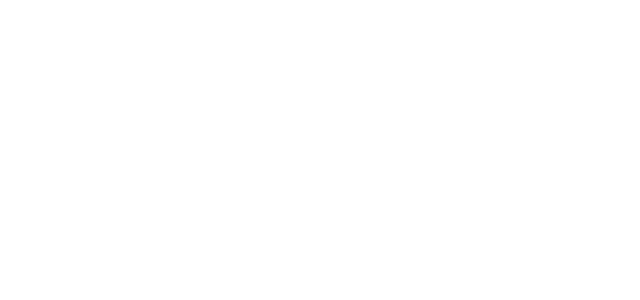
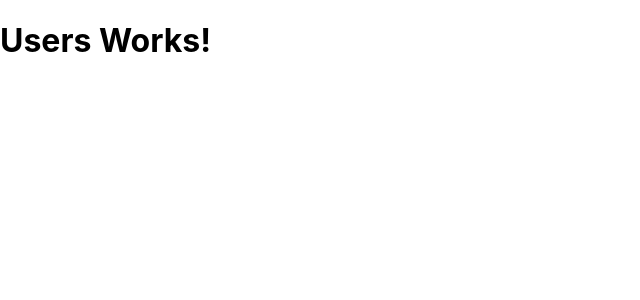
Before and after one commit to cesar8708/mern-places, a React (Create React App) app in the folder my-places/: page / in a window 1280 px wide. Shown: the top 300 px of the page, without its empty margins (0-640 px from the left). Built offline with nearby package versions, Linux system fonts and the light colour scheme.

Commit message:
handled routes completed!

```diff
--- a/my-places/src/App.js
+++ b/my-places/src/App.js
@@ -1,9 +1,22 @@
 import React from 'react';
-import {BrowserRouter as Router, Route} from 'react-router-dom';
+import {BrowserRouter as Router, Route, Redirect, Switch} from 'react-router-dom';
+import Users from './user/pages/Users';
+import NewPlace from './places/pages/NewPlace';
+
 const App=() => {
-  return <Router>
-
-  </Router>;
+  return(
+  <Router>
+    <Switch>
+      <Route path="/" exact={true}>
+        <Users/>
+      </Route>
+      <Route path="/places/new" exact={true}>
+        <NewPlace/>
+      </Route>
+      <Redirect to="/" />
+    </Switch>
+  </Router>
+  );
 }
 
 export default App;
--- /dev/null
+++ b/my-places/src/places/pages/NewPlace.js
@@ -0,0 +1,8 @@
+import React from "react";
+
+
+const NewPlace= () => {
+    return <h2>Places Works Too!</h2>
+}
+
+export default NewPlace;
```
